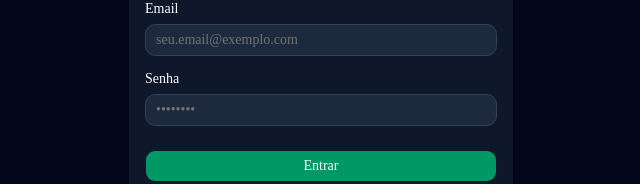
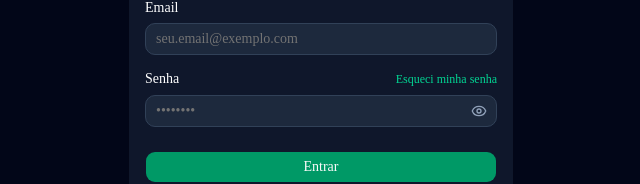
Before and after one commit to AldairSbarros/comissao, a Next.js app in the folder financeiro-frontend/: page / in a window 1280 px wide. Shown: the part 344-528 px from the top of the page, without its empty margins (319-959 px from the left). Built offline with nearby package versions, Linux system fonts and the light colour scheme; no server answers.

Commit message:
page update

```diff
--- a/financeiro-frontend/app/page.tsx
+++ b/financeiro-frontend/app/page.tsx
@@ -1,31 +1,40 @@
 "use client";
 
 import { useState } from "react";
+import { Eye, EyeOff, AlertCircle, KeyRound } from "lucide-react";
 import { Button } from "@/components/ui/button";
 import { Card, CardContent, CardDescription, CardHeader, CardTitle } from "@/components/ui/card";
 import { Input } from "@/components/ui/input";
 import { Label } from "@/components/ui/label";
+import { Dialog, DialogContent, DialogDescription, DialogFooter, DialogHeader, DialogTitle } from "@/components/ui/dialog";
 import { toast } from "sonner";
 import { useAuth } from "@/hooks/useAuth";
 
 export default function LoginPage() {
   const [email, setEmail] = useState("");
   const [password, setPassword] = useState("");
+  const [showPassword, setShowPassword] = useState(false);
   const [isLoading, setIsLoading] = useState(false);
+  const [errorMessage, setErrorMessage] = useState<string | null>(null);
+  const [isRecoverOpen, setIsRecoverOpen] = useState(false);
   const { login } = useAuth();
 
   const handleLogin = async (e: React.FormEvent) => {
     e.preventDefault();
     setIsLoading(true);
+    setErrorMessage(null);
     try {
       await login(email, password); // O login() já faz o redirect para o painel correto
       toast.success("Login realizado com sucesso!");
     } catch (error) {
+      const status = (error as { response?: { status?: number } })?.response?.status;
       const detail = (error as { response?: { data?: { detail?: string } } })?.response?.data?.detail;
-      if (detail) {
-        toast.error(detail);
+      if (status === 401) {
+        setErrorMessage(detail || "Email ou senha incorretos. Verifique suas credenciais e tente novamente.");
+      } else if (detail) {
+        setErrorMessage(detail);
       } else {
-        toast.error("Não foi possível conectar ao servidor. Verifique se o backend está no ar.");
+        setErrorMessage("Não foi possível conectar ao servidor. Verifique se o backend está no ar.");
       }
     } finally {
       setIsLoading(false);
@@ -54,23 +63,72 @@ export default function LoginPage() {
               />
             </div>
             <div className="grid gap-2">
+              <div className="flex items-center justify-between">
                 <Label htmlFor="password">Senha</Label>
+                <button
+                  type="button"
+                  onClick={() => setIsRecoverOpen(true)}
+                  className="text-xs text-emerald-400 hover:text-emerald-300 hover:underline"
+                >
+                  Esqueci minha senha
+                </button>
+              </div>
+              <div className="relative">
                 <Input
                   id="password"
-                  type="password"
+                  type={showPassword ? "text" : "password"}
                   required
                   placeholder="••••••••"
                   value={password}
                   onChange={(e) => setPassword(e.target.value)}
-                className="bg-slate-800 border-slate-700 focus:ring-emerald-500"
+                  className="bg-slate-800 border-slate-700 focus:ring-emerald-500 pr-10"
                 />
+                <button
+                  type="button"
+                  onClick={() => setShowPassword((v) => !v)}
+                  aria-label={showPassword ? "Ocultar senha" : "Mostrar senha"}
+                  className="absolute right-2.5 top-1/2 -translate-y-1/2 text-slate-400 hover:text-slate-200"
+                >
+                  {showPassword ? <EyeOff size={16} /> : <Eye size={16} />}
+                </button>
               </div>
+            </div>
+            {errorMessage && (
+              <div
+                role="alert"
+                className="flex items-start gap-2 rounded-lg border border-red-800 bg-red-950/50 px-3 py-2 text-sm text-red-300"
+              >
+                <AlertCircle size={16} className="mt-0.5 shrink-0" />
+                <span>{errorMessage}</span>
+              </div>
+            )}
             <Button type="submit" className="w-full mt-2 bg-emerald-600 hover:bg-emerald-500" disabled={isLoading}>
               {isLoading ? "Verificando..." : "Entrar"}
             </Button>
           </form>
         </CardContent>
       </Card>
+
+      <Dialog open={isRecoverOpen} onOpenChange={setIsRecoverOpen}>
+        <DialogContent className="bg-slate-900 text-white border-slate-800">
+          <DialogHeader>
+            <DialogTitle className="flex items-center gap-2">
+              <KeyRound size={18} className="text-emerald-400" />
+              Recuperar senha
+            </DialogTitle>
+            <DialogDescription className="text-slate-300">
+              Por segurança, a recuperação de senha não é feita pelo sistema.
+              Entre em contato com o administrador da sua denominação, área ou congregação
+              para redefinir sua senha.
+            </DialogDescription>
+          </DialogHeader>
+          <DialogFooter className="border-slate-800 bg-slate-950/50">
+            <Button onClick={() => setIsRecoverOpen(false)} className="bg-emerald-600 hover:bg-emerald-500">
+              Entendi
+            </Button>
+          </DialogFooter>
+        </DialogContent>
+      </Dialog>
     </main>
   );
 }
```
Lines whose indentation alone changed are shown as unchanged.
